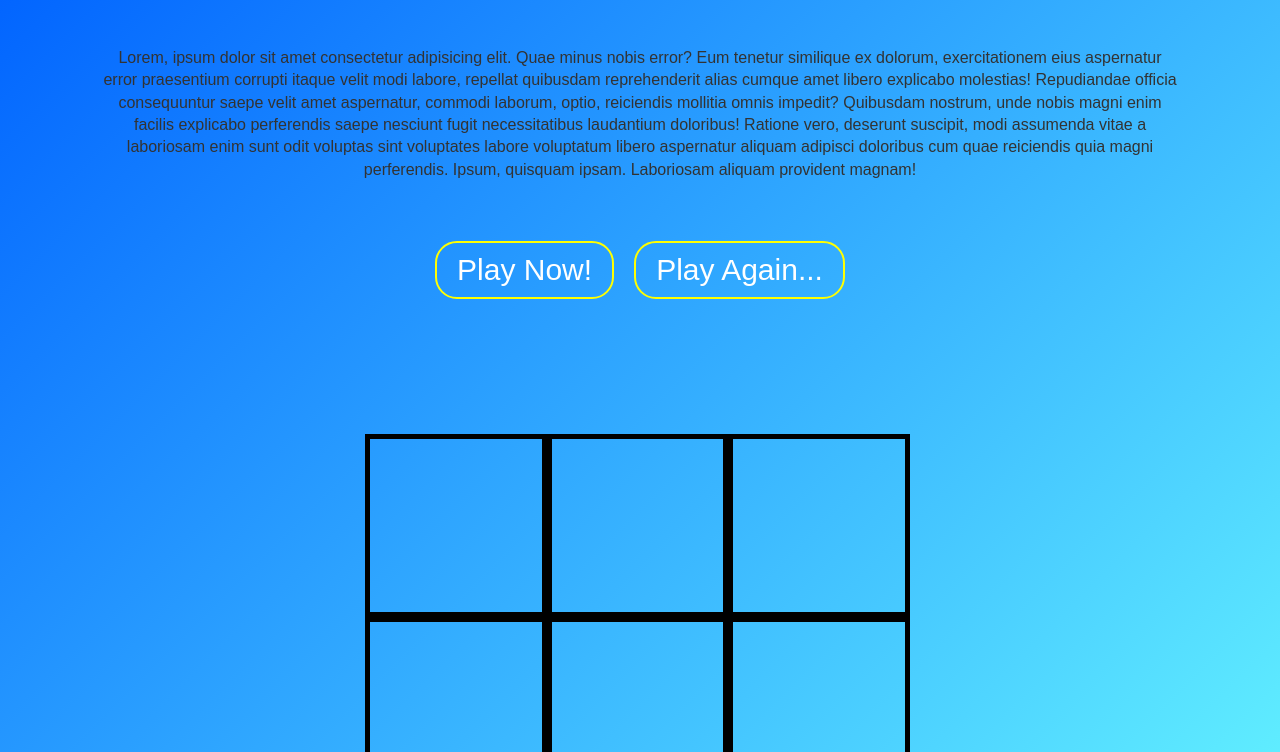
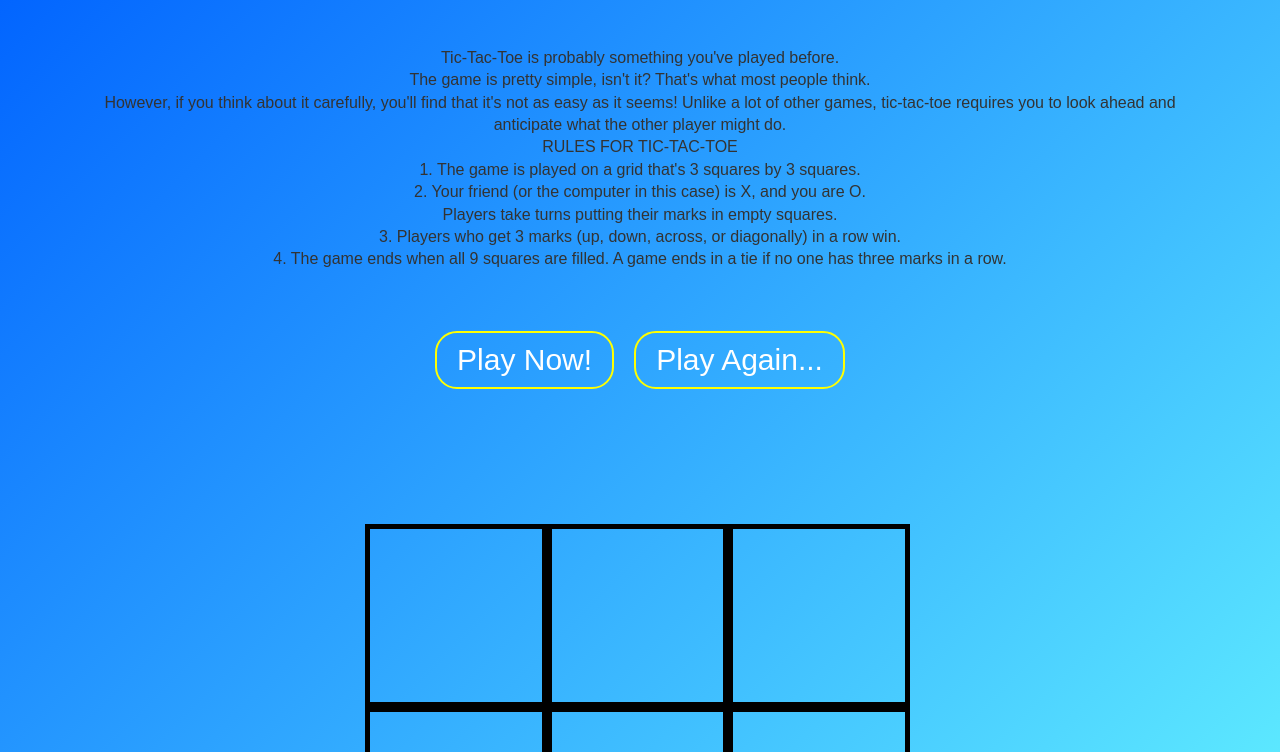
Before and after one commit to AmiramAbergel/Weekend6-Project-JS-TicTacToe, a plain HTML site: page index.html in a window 1280 px wide. Shown: the part 48-800 px from the top of the page. Drawn offline with Linux system fonts and the light colour scheme.

Commit message:
Description added

```diff
--- a/index.html
+++ b/index.html
@@ -11,20 +11,23 @@
         <header>
             <h1 class="name">Tic Tac Toe</h1>
             <p class="description">
-                Lorem, ipsum dolor sit amet consectetur adipisicing elit. Quae
-                minus nobis error? Eum tenetur similique ex dolorum,
-                exercitationem eius aspernatur error praesentium corrupti itaque
-                velit modi labore, repellat quibusdam reprehenderit alias cumque
-                amet libero explicabo molestias! Repudiandae officia
-                consequuntur saepe velit amet aspernatur, commodi laborum,
-                optio, reiciendis mollitia omnis impedit? Quibusdam nostrum,
-                unde nobis magni enim facilis explicabo perferendis saepe
-                nesciunt fugit necessitatibus laudantium doloribus! Ratione
-                vero, deserunt suscipit, modi assumenda vitae a laboriosam enim
-                sunt odit voluptas sint voluptates labore voluptatum libero
-                aspernatur aliquam adipisci doloribus cum quae reiciendis quia
-                magni perferendis. Ipsum, quisquam ipsam. Laboriosam aliquam
-                provident magnam!
+                Tic-Tac-Toe is probably something you've played before.
+                <br />The game is pretty simple, isn't it? That's what most
+                people think.<br />
+                However, if you think about it carefully, you'll find that it's
+                not as easy as it seems! Unlike a lot of other games,
+                tic-tac-toe requires you to look ahead and anticipate what the
+                other player might do.<br />
+                RULES FOR TIC-TAC-TOE<br />
+                1. The game is played on a grid that's 3 squares by 3 squares.
+                <br />
+                2. Your friend (or the computer in this case) is X, and you are
+                O. <br />
+                Players take turns putting their marks in empty squares.<br />
+                3. Players who get 3 marks (up, down, across, or diagonally) in
+                a row win. <br />
+                4. The game ends when all 9 squares are filled. A game ends in a
+                tie if no one has three marks in a row.
             </p>
             <div class="buttons">
                 <button class="playButton roundGhost">Play Now!</button>
```
